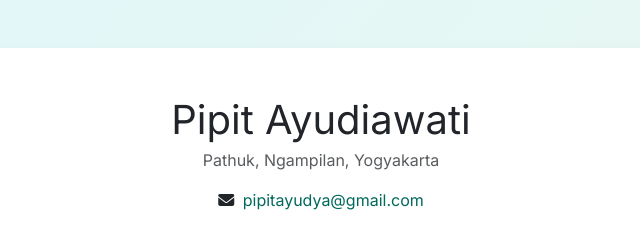
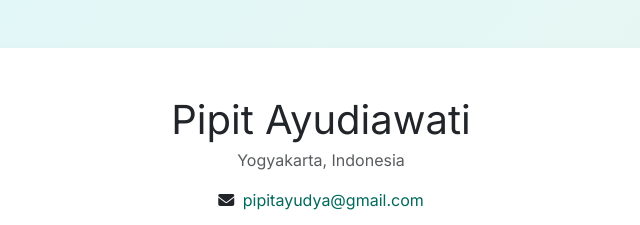
Before and after one commit to ayudia-w/cv, a plain HTML site: page index.html in a window 1280 px wide. Shown: the top 225 px of the page, 319-959 px from the left. Drawn offline with nearby package versions, Linux system fonts and the light colour scheme.

Commit message:
Update header info

```diff
--- a/index.html
+++ b/index.html
@@ -78,7 +78,7 @@
     <div class="card p-5">
       <div class="text-center">
         <h1 class="mb-1">Pipit Ayudiawati</h1>
-        <p class="text-muted">Pathuk, Ngampilan, Yogyakarta</p>
+        <p class="text-muted">Yogyakarta, Indonesia</p>
         <p>
           <i class="fas fa-envelope me-1"></i>
           <a href="mailto:pipitayudya@gmail.com">pipitayudya@gmail.com</a>
```
